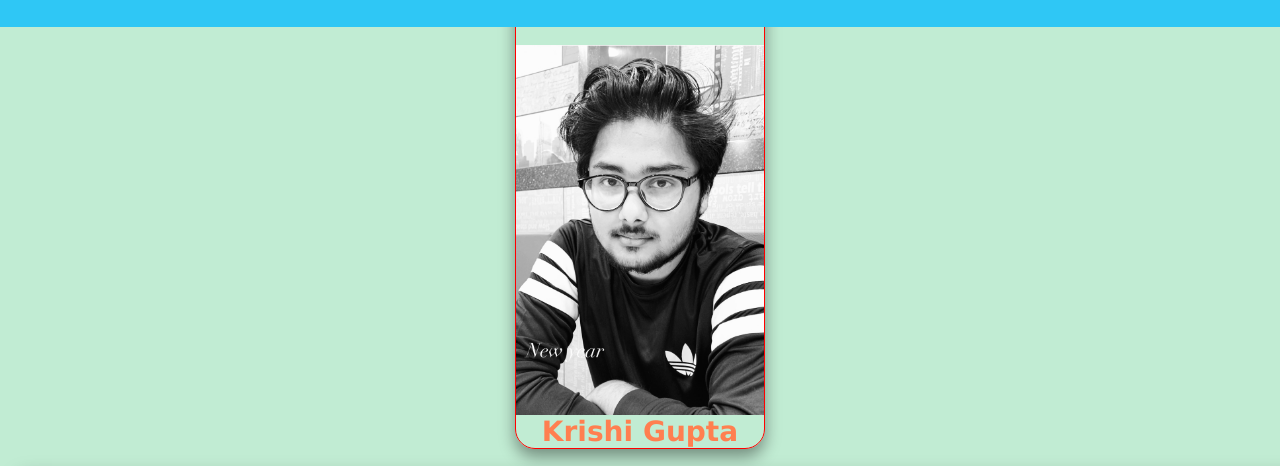
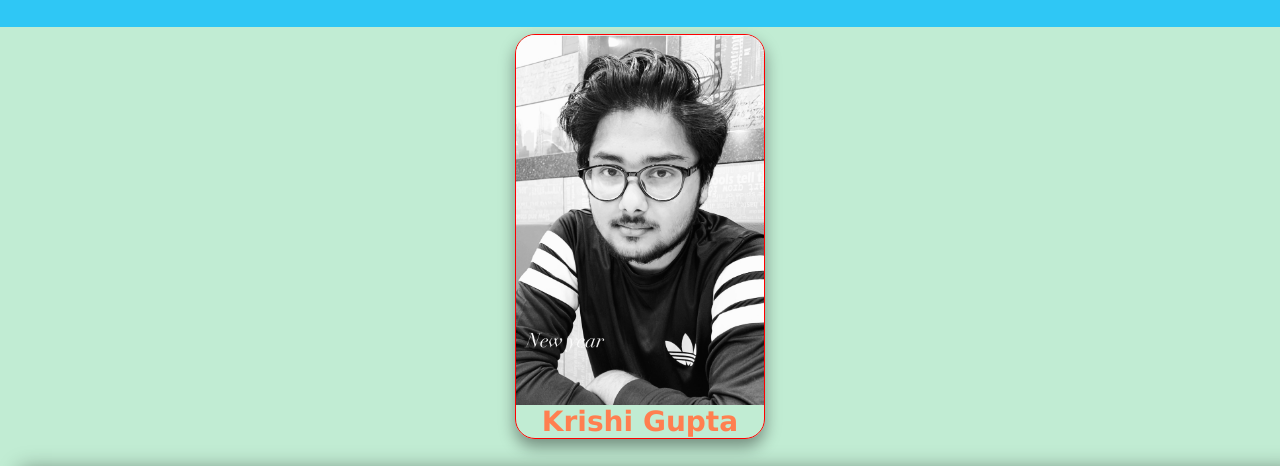
Before and after one commit to Krishi18gupta/Krishi18gupta.github.io, a plain HTML site: page index.html in a window 1280 px wide. Shown: the part 66-532 px from the top of the page. Drawn offline with Linux system fonts and the light colour scheme.

Commit message:
changess

```diff
--- a/style.css
+++ b/style.css
@@ -93,7 +93,8 @@ li {
   margin: 10px auto;
   box-shadow: 0px 8px 16px rgba(0, 0, 0, 0.4);
   overflow: hidden;
-  padding-top: 100px;
+  /* padding-top: 10px; */
+  margin-top: 100px;
 }
 
 .image-text {
@@ -153,6 +154,7 @@ li {
   background-color: #ffffff;
   border-radius: 20px;
   box-shadow: 2px 2px 12px rgba(0, 0, 0, 0.2);
+  /* overflow: hidden; */
 }
 table {
   width: 100%;
@@ -169,6 +171,7 @@ td {
   padding: 10px;
   font-size: 25px;
   color: rgb(33, 33, 65);
+  overflow: hidden;
 }
 .content-table thead tr {
   background-color: lightblue;
@@ -243,6 +246,7 @@ footer p:nth-child(2) {
 }
 .content-table {
   height: auto;
+  /* overflow: hidden; */
 
 }
 .navbar-links {
```
